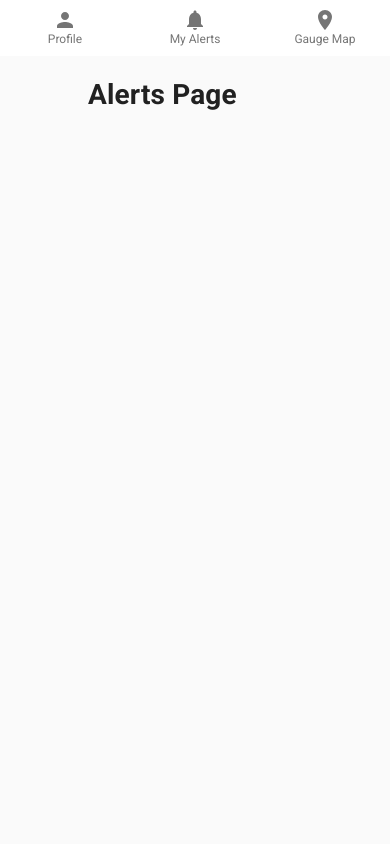
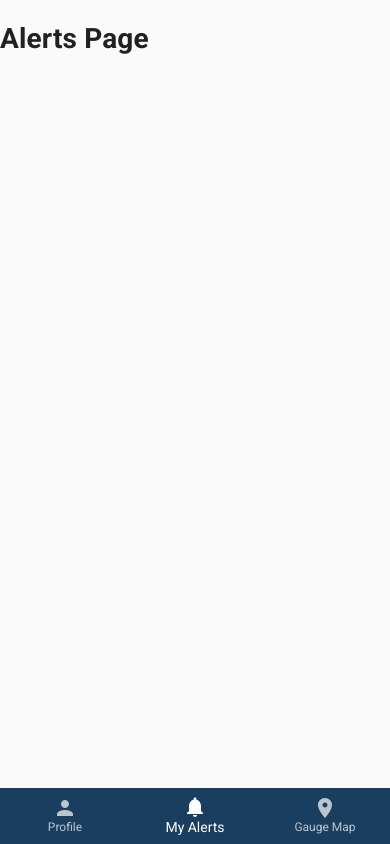
Before and after one commit to fergusfrl/RiverAlerts, a Next.js app: page /alerts in a window 390 px wide. Built offline with nearby package versions, Linux system fonts and the light colour scheme.

Commit message:
Finalized Application Navigation

```diff
--- a/components/BottomNav.tsx
+++ b/components/BottomNav.tsx
@@ -1,27 +1,51 @@
-import React, { ReactElement, ReactNode } from 'react';
+import React, { ReactElement } from 'react';
+import Link from 'next/link';
+import { useRouter } from 'next/router';
+import { NavItem } from '../types';
 
+import { makeStyles } from '@material-ui/core/styles';
 import { BottomNavigation, BottomNavigationAction } from '@material-ui/core';
 
-type NavItem = {
-  link: string;
-  label: string;
-  icon: ReactNode;
-  disabled?: boolean;
-};
+const useStyles = makeStyles((theme) => ({
+  bottomNav: {
+    position: 'fixed',
+    width: '100%',
+    bottom: 0,
+    backgroundColor: theme.palette.primary.main,
+  },
+  navItem: {
+    color: `${theme.palette.primary.contrastText} !important`,
+    opacity: 0.7,
+  },
+  selected: {
+    opacity: 1,
+  },
+}));
 
 type Props = {
   navList: NavItem[];
 };
 
 const BottomNav = ({ navList }: Props): ReactElement => {
+  const classes = useStyles();
+  const router = useRouter();
+
   return (
-    <BottomNavigation showLabels>
-      {navList.map((navItem) => (
-        <BottomNavigationAction
-          label={navItem.label}
-          icon={navItem.icon}
-          key={navItem.label.toLowerCase()}
-        />
+    <BottomNavigation classes={{ root: classes.bottomNav }}>
+      {navList.map(({ link, label, icon }) => (
+        <Link href={link} key={label.toLowerCase()}>
+          <BottomNavigationAction
+            value={link}
+            label={label}
+            icon={icon}
+            showLabel
+            selected={router.pathname === link}
+            classes={{
+              root: classes.navItem,
+              selected: classes.selected,
+            }}
+          />
+        </Link>
       ))}
     </BottomNavigation>
   );
--- a/components/Layout.tsx
+++ b/components/Layout.tsx
@@ -12,7 +12,9 @@ import PlaceIcon from '@material-ui/icons/Place';
 
 const useStyles = makeStyles((theme) => ({
   content: {
-    paddingLeft: theme.spacing(11),
+    [theme.breakpoints.up('sm')]: {
+      paddingLeft: theme.spacing(11),
+    },
   },
 }));
 
--- a/components/NavItem.tsx
+++ b/components/NavItem.tsx
@@ -9,11 +9,11 @@ const useStyles = makeStyles((theme) => ({
   listItem: {
     paddingLeft: theme.spacing(1),
     paddingRight: theme.spacing(1),
-    opacity: '0.75',
+    opacity: 0.7,
   },
   selected: {
-    boxShadow: `3px 0 0 0 white inset`,
-    opacity: '1',
+    boxShadow: `3px 0 0 0 ${theme.palette.primary.contrastText} inset`,
+    opacity: 1,
   },
   icon: {
     color: theme.palette.primary.contrastText,
```
Also changed, not shown: components/SideNav.tsx (+4 -12 lines), types/index.ts (+9 -0 lines).
